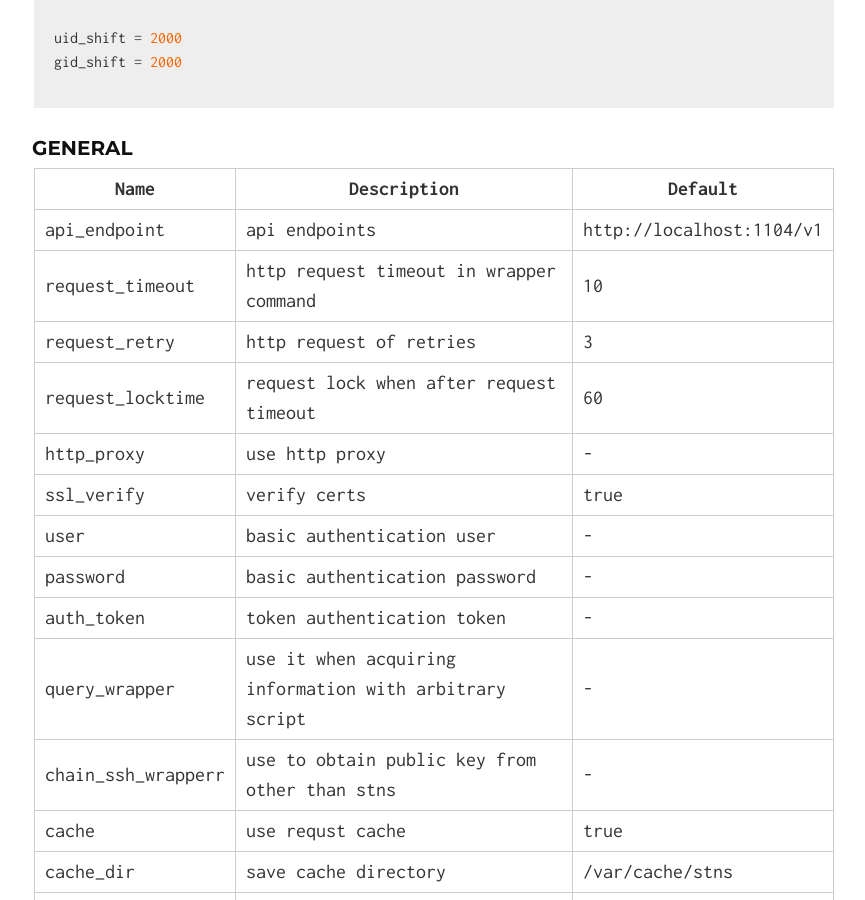
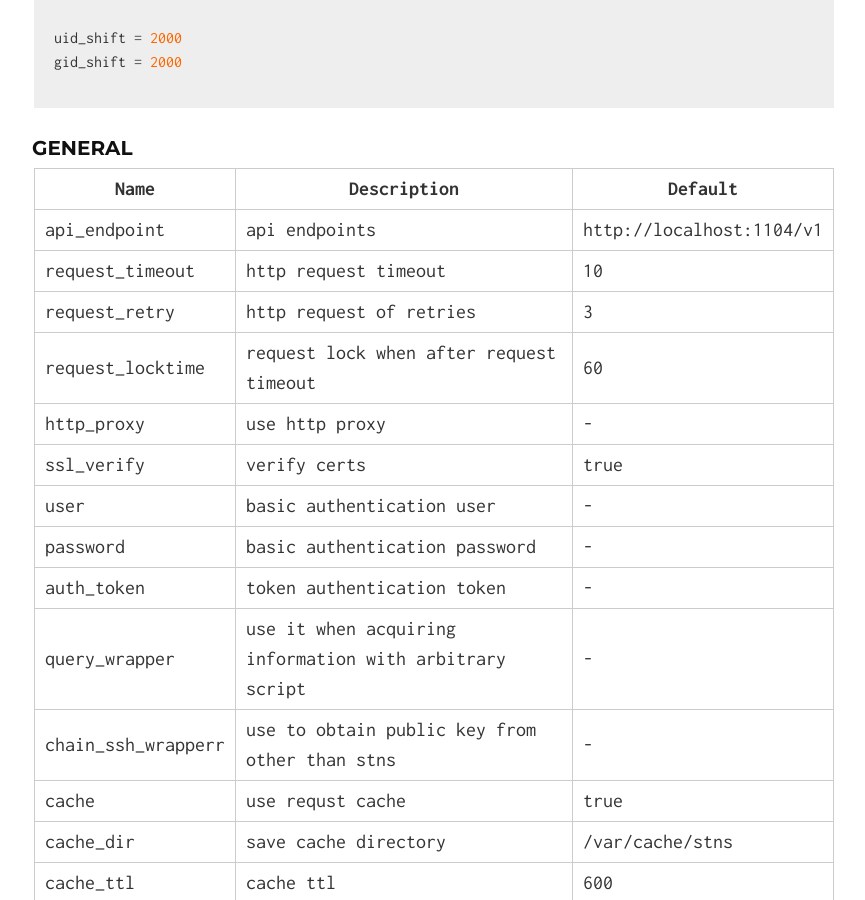
Before and after one commit to STNS/stns.github.io, a Jekyll site: the page built from configuration.en.md, in a window 1280 px wide and 900 px high, scrolled down 3582 px. Shown: the whole window, without its empty margins (206-1071 px from the left). Built offline with Jekyll 4.4.1, drawn with Linux system fonts in a browser that asks for light colours; our own code applies the rules of GitHub Pages for plain Markdown files.

Commit message:
delete wrapper

```diff
--- a/configuration.en.md
+++ b/configuration.en.md
@@ -150,7 +150,7 @@ gid_shift = 2000
 |Name|Description|Default|
 |---|---|---|
 |api_endpoint|api endpoints|http://localhost:1104/v1|
-|request_timeout|http request timeout in wrapper command|10|
+|request_timeout|http request timeout|10|
 |request_retry|http request of retries|3|
 |request_locktime|request lock when after request timeout|60|
 |http_proxy|use http proxy|-|
```
